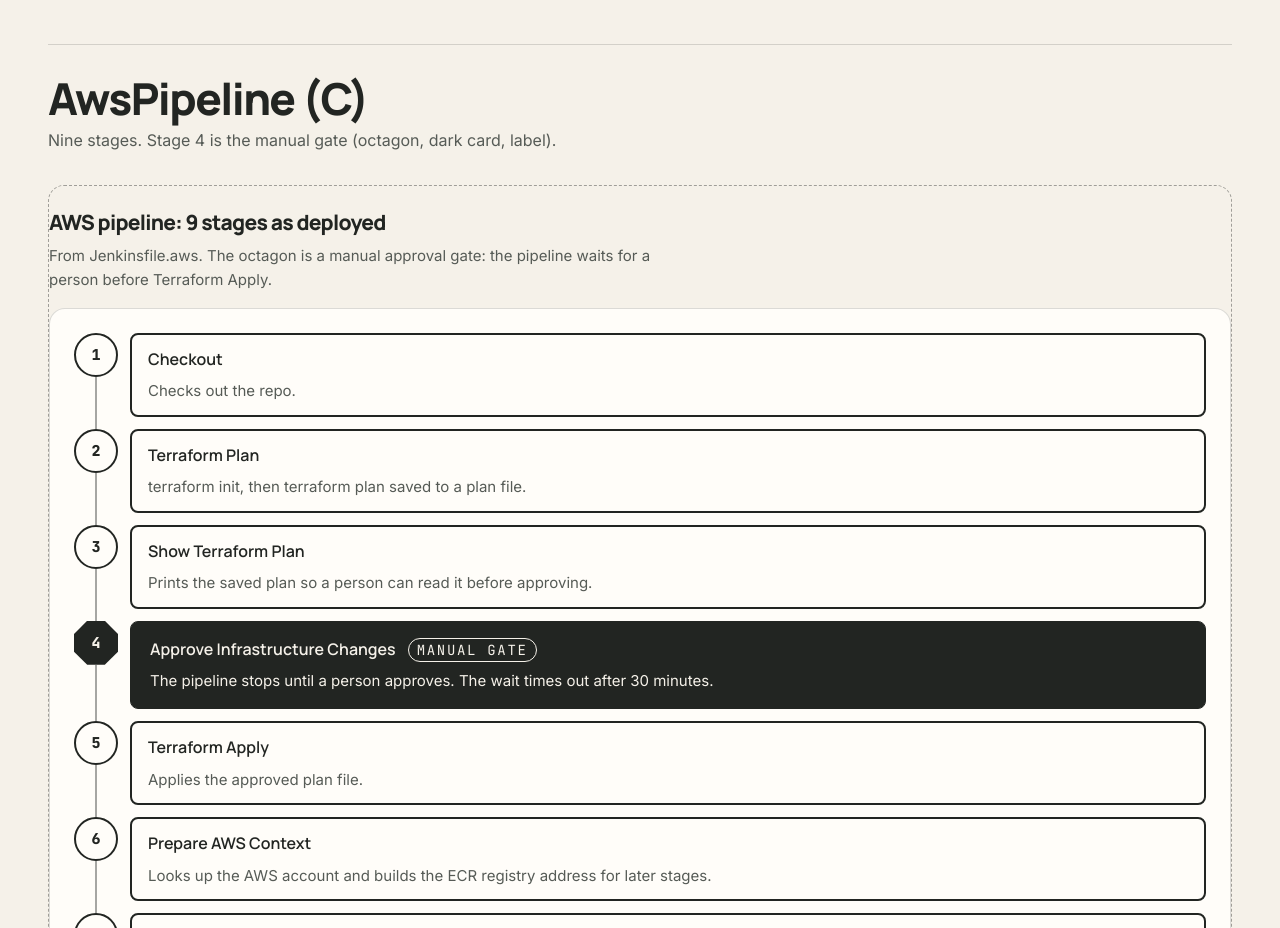
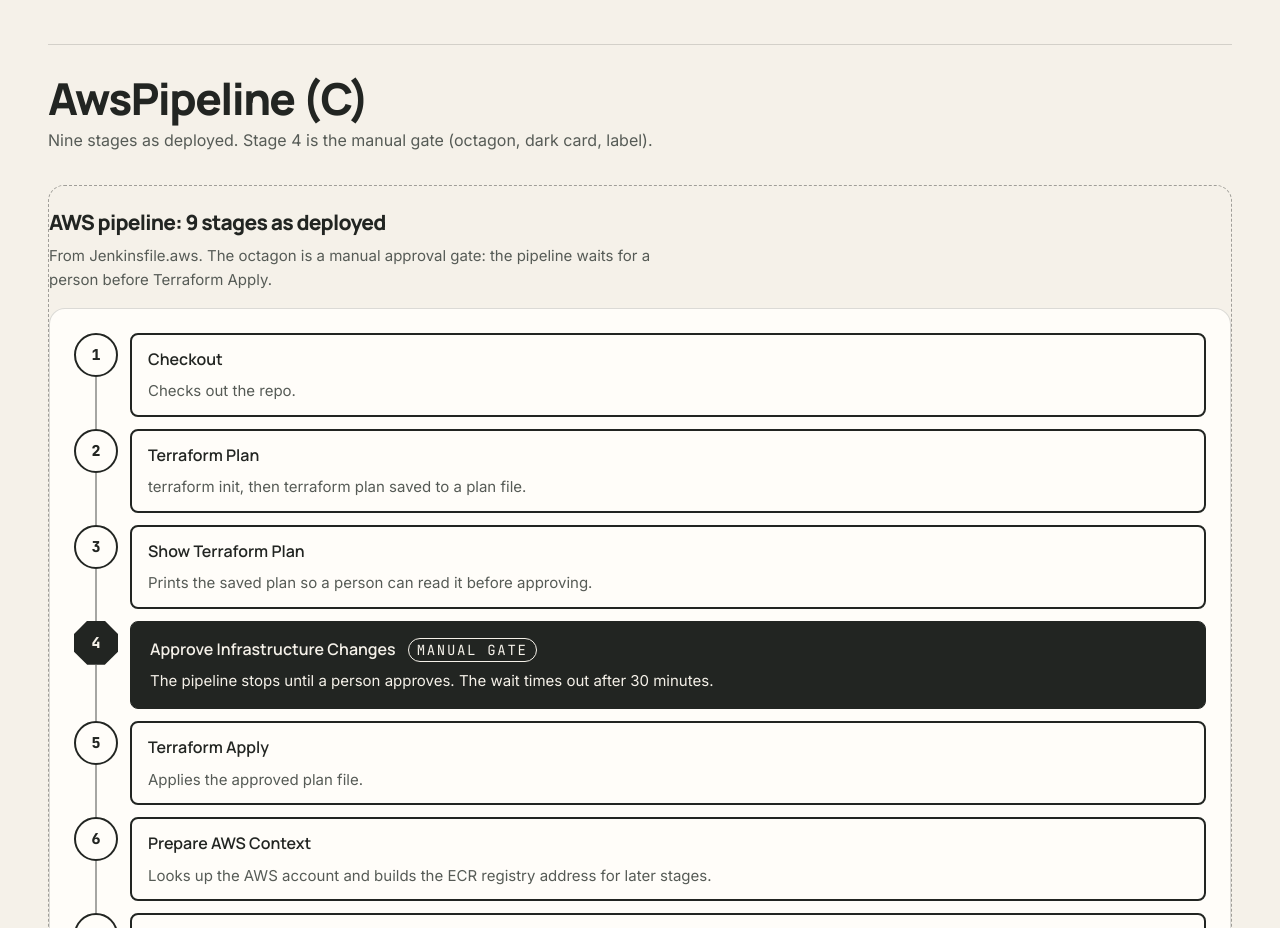
Before and after one commit to bharathMoger18/bharath-portfolio, a React (Vite) app: page /lab in a window 1280 px wide. Shown: the part 5480-6408 px from the top of the page. Built offline with nearby package versions, Linux system fonts and the light colour scheme.

Commit message:
fix(a11y-copy): AWS pipeline accessible label and /lab note say "as deployed" (OPTIONAL, outside the D8 label exception)

```diff
--- a/src/components/diagrams/AwsPipeline.lab.tsx
+++ b/src/components/diagrams/AwsPipeline.lab.tsx
@@ -4,6 +4,6 @@
 export default defineLab({
   id: 'aws-pipeline',
   title: 'AwsPipeline (C)',
-  note: 'Nine stages. Stage 4 is the manual gate (octagon, dark card, label).',
+  note: 'Nine stages as deployed. Stage 4 is the manual gate (octagon, dark card, label).',
   render: () => <AwsPipeline textAlternative={AWS_PIPELINE_TEXT} />,
 });
--- a/src/components/diagrams/AwsPipeline.tsx
+++ b/src/components/diagrams/AwsPipeline.tsx
@@ -24,7 +24,7 @@
       title={title}
       caption={caption}
       textAlternative={textAlternative}
-      visualLabel={`${pipeline.title}, ${pipeline.stages.length} stages in order: ${pipeline.stages
+      visualLabel={`${pipeline.title}, ${pipeline.stages.length} stages as deployed, in order: ${pipeline.stages
         .map((s) => s.label)
         .join(', ')}. Stage ${pipeline.stages.find((s) => s.kind === 'approval')?.order ?? ''} is a manual approval gate.`}
     >
```
